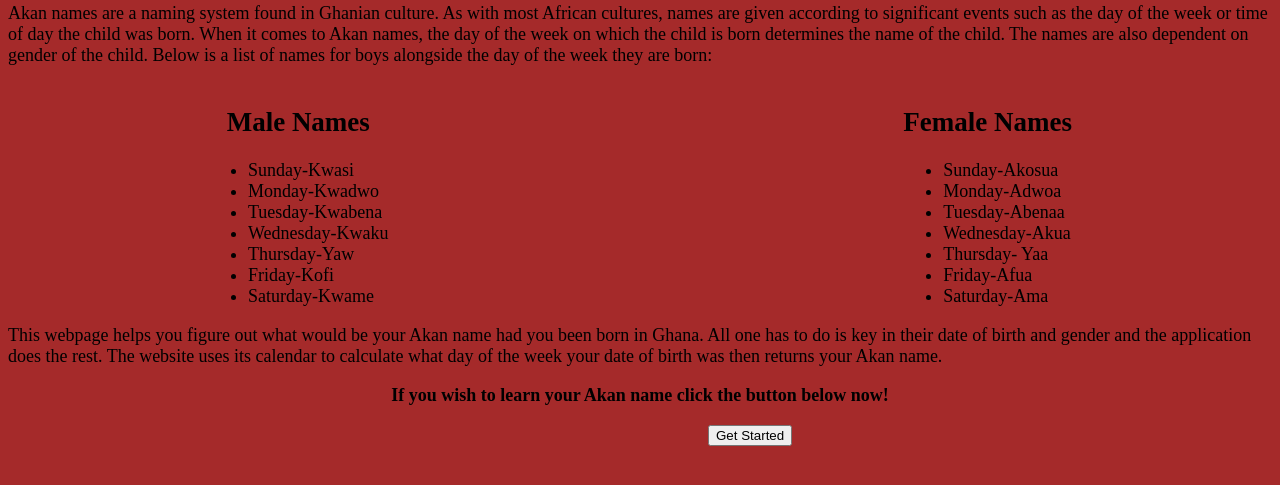
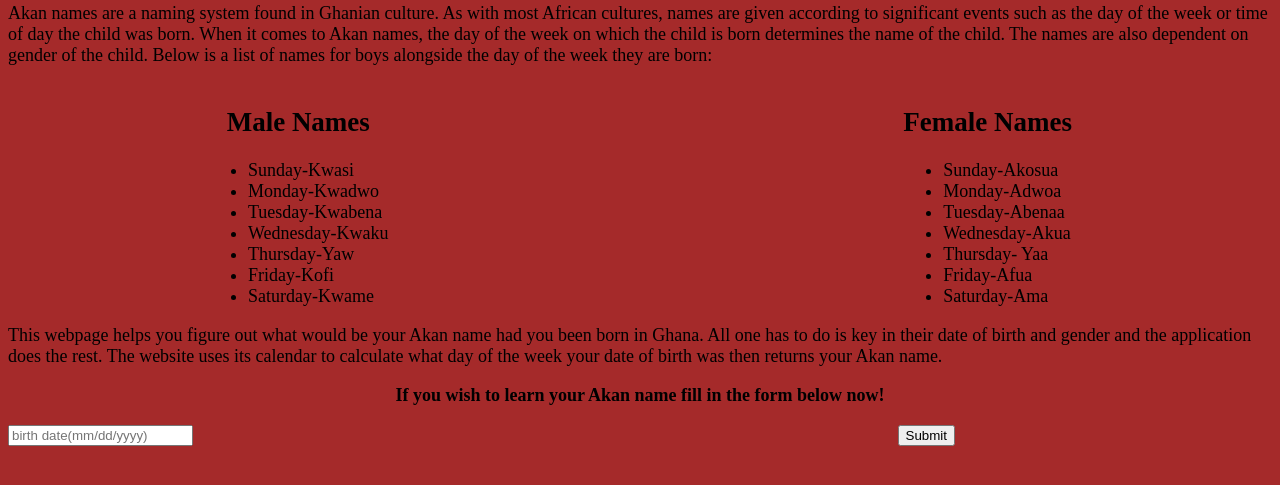
Before and after one commit to MartinKinyuka/Akan-Names, a plain HTML site: page index.html in a window 1280 px wide. Shown: the part 87-572 px from the top of the page. Drawn offline with Linux system fonts and the light colour scheme.

Commit message:
input form for birthdate added

```diff
--- a/index.html
+++ b/index.html
@@ -36,8 +36,9 @@
   </div>
   <div class="text">
    <p>This webpage helps you figure out what would be your Akan name had you been born in Ghana. All one has to do is key in their date of birth and gender and the application does the rest. The website uses its calendar to calculate what day of the week your date of birth was then returns your Akan name.</p>
-  <p class="last"><strong>If you wish to learn your Akan name click the button below now!</strong><p>
-   <button class="btn" onclick="getAkanName()">Get Started</button>
+  <p class="last"><strong>If you wish to learn your Akan name fill in the form below now!</strong><p>
+    <input id="birthDay" placeholder="birth date(mm/dd/yyyy)">
+    <button class="btn" onclick="getAkanName()">Submit</button>
   </div>
   <div class="bottom">
     <p id="yourAkanName"></p>
--- a/script.js
+++ b/script.js
@@ -1,2 +1,6 @@
 var maleNames = ["Kwasi", "Kwadwo", "Kwabena", "Kwaku", "Yaw", "Kofi", "Kwame" ];
 var femaleNames = ["Akosua", "Adwoa", "Abenaa", "Akua", "Yaa", "Afua", "Ama" ]
+
+function getAkanName(){
+  var birthDay = document.getElementById("birthDay").value;
+}
```
